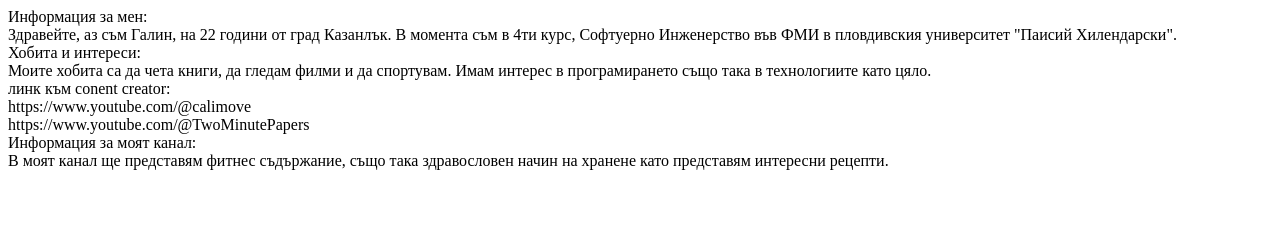
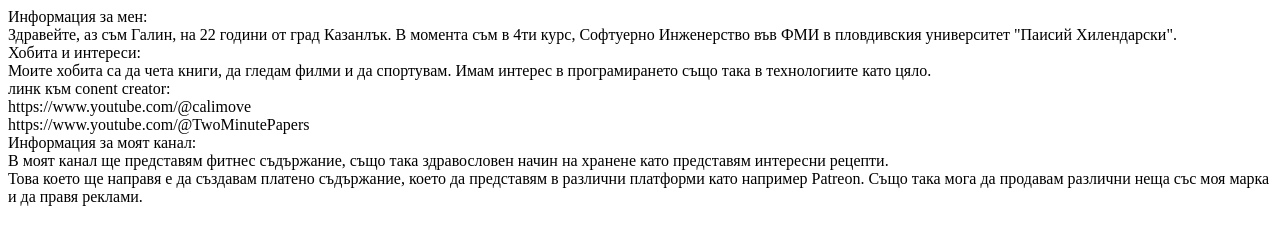
Before and after one commit to Galin-Dermendjiev/stu2001321027, a plain HTML site: page index.html in a window 1280 px wide. Drawn offline with Linux system fonts and the light colour scheme.

Commit message:
Add pricing model

```diff
--- a/index.html
+++ b/index.html
@@ -19,5 +19,8 @@
 
     <div>Информация за моят канал:</div>
     <div>В моят канал ще представям фитнес съдържание, също така здравословен начин на хранене като представям интересни рецепти.</div>
+
+    <div>Това което ще направя е да създавам платено съдържание, което да представям в различни платформи като например Patreon.
+         Също така мога да продавам различни неща със моя марка и да правя реклами.</div>
   </body>
 </html>
```
